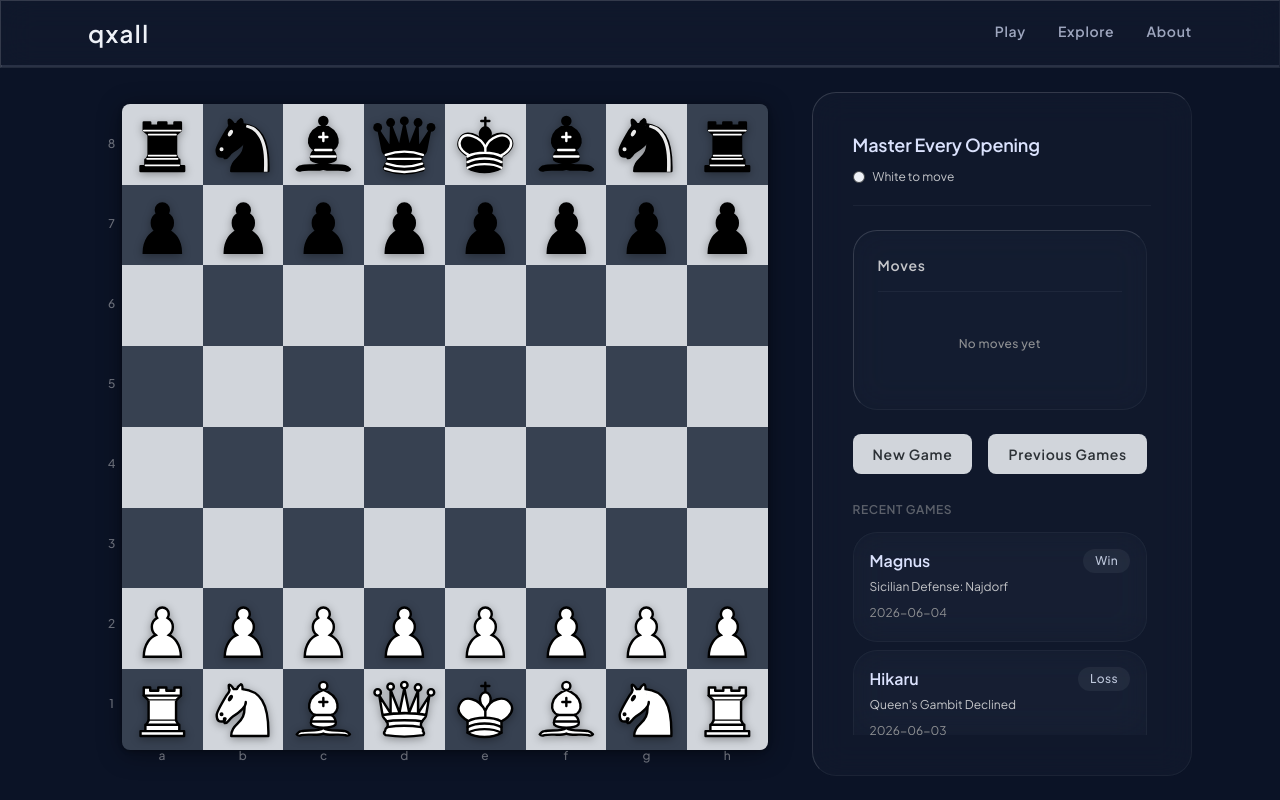
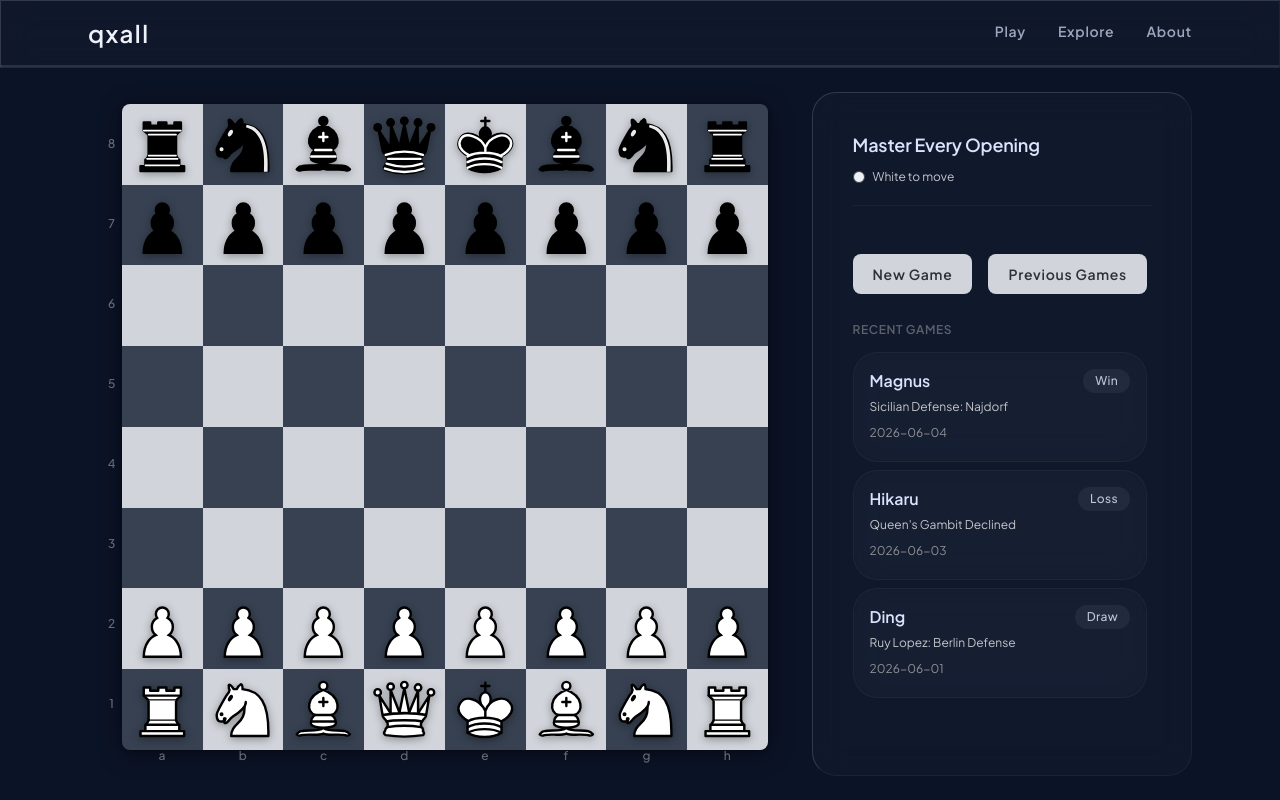
Before and after one commit to done-n-dusted/qxall, a React (Vite) app in the folder packages/frontend/: page /play in a window 1280 px wide. Built offline with nearby package versions, Linux system fonts and the light colour scheme.

Commit message:
style: add CSS transitions for PlayPage side panel collapsing

```diff
--- a/packages/frontend/src/pages/PlayPage/PlayPage.css
+++ b/packages/frontend/src/pages/PlayPage/PlayPage.css
@@ -213,6 +213,51 @@
   color: var(--color-outline);
 }
 
+/* ── Move list wrapper transitions ── */
+.play-page__moves-wrapper {
+  transition: max-height 0.3s cubic-bezier(0.4, 0, 0.2, 1),
+              opacity 0.3s cubic-bezier(0.4, 0, 0.2, 1),
+              margin-bottom 0.3s cubic-bezier(0.4, 0, 0.2, 1),
+              visibility 0.3s cubic-bezier(0.4, 0, 0.2, 1);
+  overflow: hidden;
+}
+
+.play-page__moves-wrapper--expanded {
+  max-height: 250px;
+  opacity: 1;
+  margin-bottom: var(--space-2);
+  visibility: visible;
+}
+
+.play-page__moves-wrapper--collapsed {
+  max-height: 0;
+  opacity: 0;
+  margin-bottom: 0;
+  pointer-events: none;
+  visibility: hidden;
+}
+
+/* ── Recent Games History transitions ── */
+.play-page__history-wrapper {
+  transition: max-height 0.3s cubic-bezier(0.4, 0, 0.2, 1),
+              opacity 0.3s cubic-bezier(0.4, 0, 0.2, 1),
+              visibility 0.3s cubic-bezier(0.4, 0, 0.2, 1);
+  overflow: hidden;
+}
+
+.play-page__history-wrapper--expanded {
+  max-height: 400px;
+  opacity: 1;
+  visibility: visible;
+}
+
+.play-page__history-wrapper--collapsed {
+  max-height: 0;
+  opacity: 0;
+  pointer-events: none;
+  visibility: hidden;
+}
+
 /* ── Responsive adjustments (retaining 70-30 board-left split) ── */
 @media (max-width: 768px) {
   .play-page {
```
